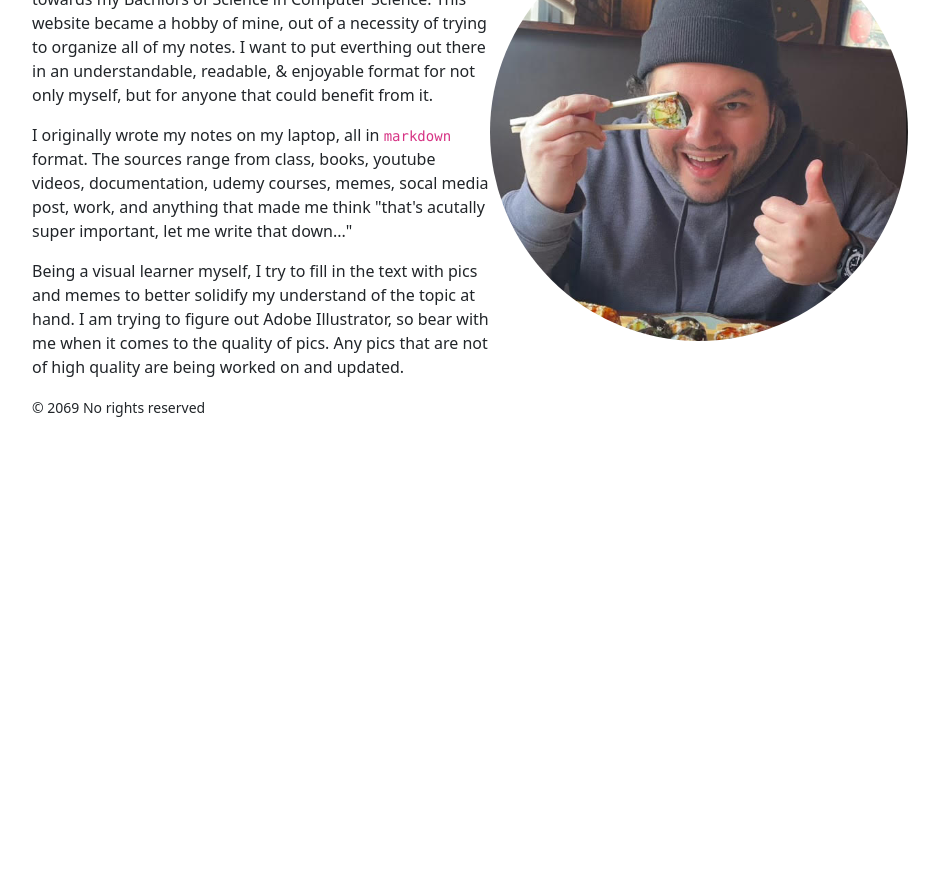
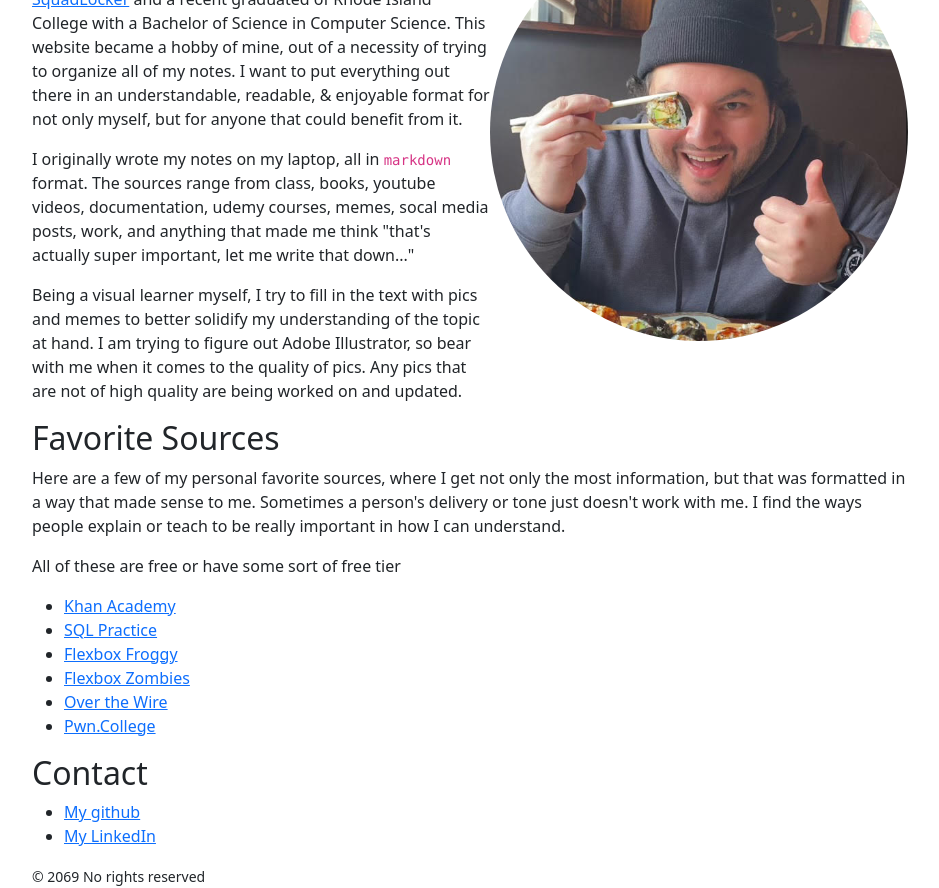
Before and after one commit to paulcostanza/client-learning-protocol, a React (Vite) app: page /#/about in a window 1280 px wide. Shown: the part 560-1448 px from the top of the page, without its empty margins (170-1109 px from the left). Before the commit the page ends 979 px from the top, so only its background shows below. Built offline with nearby package versions, Linux system fonts and the light colour scheme.

Commit message:
updated about page with contact and favorite sources sections

```diff
--- a/src/pages/about/About.jsx
+++ b/src/pages/about/About.jsx
@@ -1,4 +1,6 @@
 import Me from '/src/assets/about/me.png'
+import FavoriteSources from './FavoriteSources'
+import Contact from './Contact'
 
 export default function About() {
     return (
@@ -29,11 +31,11 @@ export default function About() {
                         <div className="about-left">
                             <p>Hi, I'm Paul! Creator of CLP.</p>
 
-                            <p>I am currently a senior over at Rhode Island College working towards my Bachlors of Science in Computer Science. This website became a hobby of mine, out of a necessity of trying to organize all of my notes. I want to put everthing out there in an understandable, readable, & enjoyable format for not only myself, but for anyone that could benefit from it. </p>
+                            <p>I am currently an entry level software engineer at <a href="https://www.squadlocker.com/" target="_blank">SquadLocker</a> and a recent graduated of Rhode Island College with a Bachelor of Science in Computer Science. This website became a hobby of mine, out of a necessity of trying to organize all of my notes. I want to put everything out there in an understandable, readable, & enjoyable format for not only myself, but for anyone that could benefit from it. </p>
 
-                            <p>I originally wrote my notes on my laptop, all in <code>markdown</code> format. The sources range from class, books, youtube videos, documentation, udemy courses, memes, socal media post, work, and anything that made me think "that's acutally super important, let me write that down..."</p>
+                            <p>I originally wrote my notes on my laptop, all in <code>markdown</code> format. The sources range from class, books, youtube videos, documentation, udemy courses, memes, socal media posts, work, and anything that made me think "that's actually super important, let me write that down..."</p>
 
-                            <p>Being a visual learner myself, I try to fill in the text with pics and memes to better solidify my understand of the topic at hand. I am trying to figure out Adobe Illustrator, so bear with me when it comes to the quality of pics. Any pics that are not of high quality are being worked on and updated. </p>
+                            <p>Being a visual learner myself, I try to fill in the text with pics and memes to better solidify my understanding of the topic at hand. I am trying to figure out Adobe Illustrator, so bear with me when it comes to the quality of pics. Any pics that are not of high quality are being worked on and updated. </p>
 
                         </div>
 
@@ -41,13 +43,11 @@ export default function About() {
                             <img id="me" src={Me} alt="pic_of_me" />
                         </div>
 
-                        {/* My Favorite Sources */}
-                        {/* Here are a few of my personal favorite sources, where I got not only the most information, but that was formated in a way that made sense to me. Sometimes a person's delivery or tone just doesn't work with me. I find the ways people explain or teach to be really important in how I can understand. -not sure I am saything that right-   */}
 
-                        {/* Contact */}
                     </div>
 
-
+                    <FavoriteSources />
+                    <Contact />
 
 
 
--- /dev/null
+++ b/src/pages/about/Contact.jsx
@@ -0,0 +1,14 @@
+export default function Contact() {
+    return (
+        <div>
+            <h2>Contact</h2>
+
+            <ul>
+                <li><a href="https://github.com/paulcostanza" target="_blank">My github</a></li>
+                <li><a href="https://www.linkedin.com/in/paul-costanza/" target="_blank">My LinkedIn</a></li>
+            </ul>
+
+        </div>
+
+    )
+}
--- /dev/null
+++ b/src/pages/about/FavoriteSources.jsx
@@ -0,0 +1,21 @@
+export default function FavoriteSources() {
+    return (
+        <div>
+            <h2>Favorite Sources</h2>
+
+            <p>Here are a few of my personal favorite sources, where I get not only the most information, but that was formatted in a way that made sense to me. Sometimes a person's delivery or tone just doesn't work with me. I find the ways people explain or teach to be really important in how I can understand.</p>
+
+            <p>All of these are free or have some sort of free tier</p>
+
+            <ul>
+                <li><a href="https://www.khanacademy.org/" target="_blank">Khan Academy</a></li>
+                <li><a href="https://www.sql-practice.com/" target="_blank">SQL Practice</a></li>
+                <li><a href="https://flexboxfroggy.com/" target="_blank">Flexbox Froggy</a></li>
+                <li><a href="https://flexboxzombies.com/" target="_blank">Flexbox Zombies</a></li>
+                <li><a href="https://overthewire.org/wargames/" target="_blank">Over the Wire</a></li>
+                <li><a href="https://pwn.college/" target="_blank">Pwn.College</a></li>
+
+            </ul>
+        </div>
+    )
+}
```
